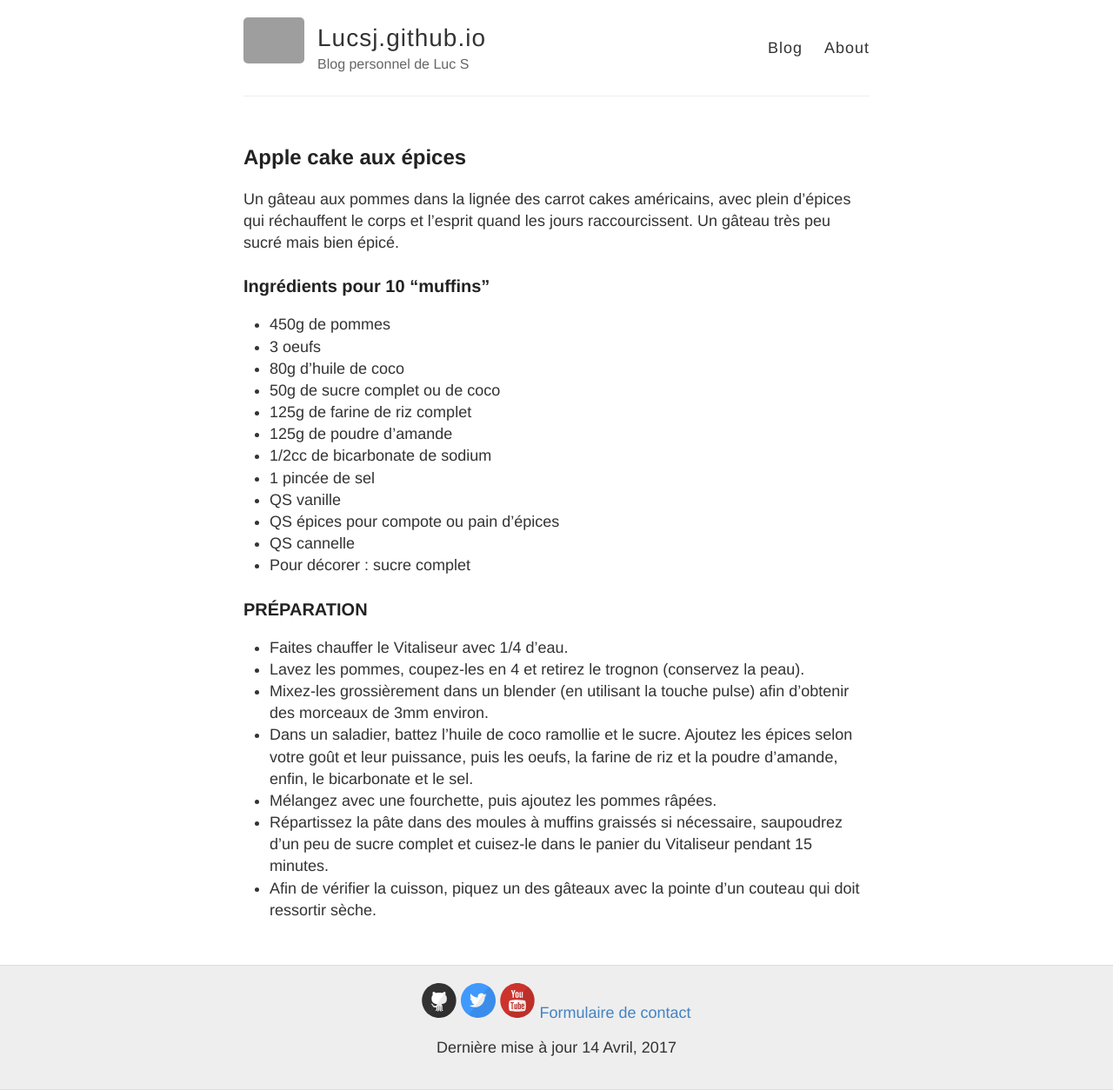
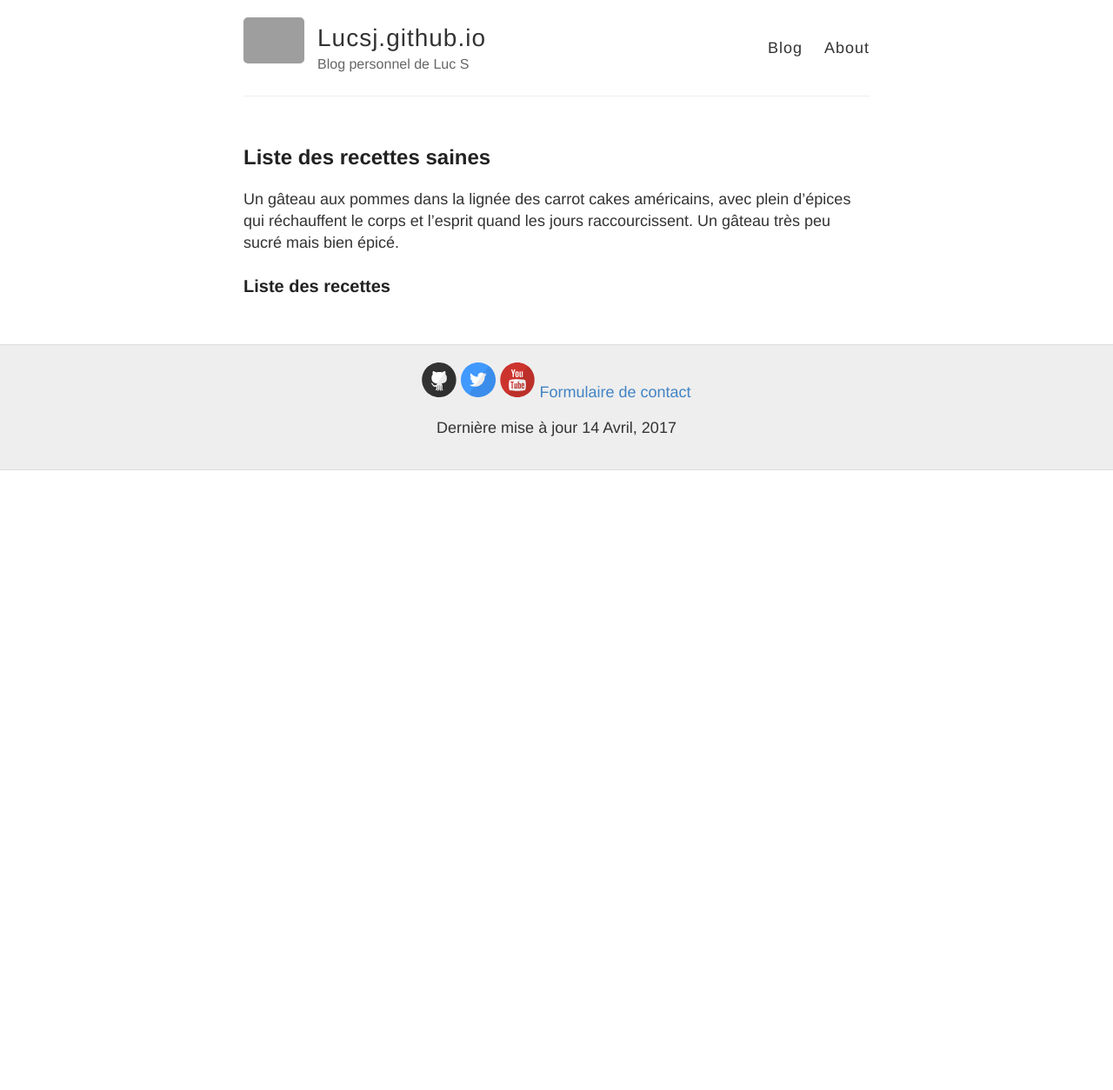
Before and after one commit to lucsj/lucsj.github.io, a Jekyll site: the page built from recettes/index.md, in a window 1280 px wide. Shown: the whole page at 87% size. Built offline with Jekyll 4.4.1, drawn with Linux system fonts in a browser that asks for light colours; after the commit the page ends 900 px from its top, so only the background shows below that; grey boxes are pictures that could not be loaded.

Commit message:
suite réparation erreur page liste des recettes

```diff
--- a/recettes/index.md
+++ b/recettes/index.md
@@ -1,31 +1,8 @@
 ---
-title: Apple cake aux épices
+title: Liste des recettes saines
 layout: page
 ---
 
 Un gâteau aux pommes dans la lignée des carrot cakes américains, avec plein d'épices qui réchauffent le corps et l'esprit quand les jours raccourcissent. Un gâteau très peu sucré mais bien épicé.
 
-### Ingrédients pour 10 "muffins"
-
-* 450g de pommes
-* 3 oeufs
-* 80g d'huile de coco
-* 50g de sucre complet ou de coco
-* 125g de farine de riz complet
-* 125g de poudre d'amande
-* 1/2cc de bicarbonate de sodium
-* 1 pincée de sel
-* QS vanille
-* QS épices pour compote ou pain d'épices
-* QS cannelle
-* Pour décorer : sucre complet
-
-### PRÉPARATION
-
-+ Faites chauffer le Vitaliseur avec 1/4 d'eau.
-+ Lavez les pommes, coupez-les en 4 et retirez le trognon (conservez la peau).
-+ Mixez-les grossièrement dans un blender (en utilisant la touche pulse) afin d'obtenir des morceaux de 3mm environ.
-+ Dans un saladier, battez l'huile de coco ramollie et le sucre. Ajoutez les épices selon votre goût et leur puissance, puis les oeufs, la farine de riz et la poudre d'amande, enfin, le bicarbonate et le sel.
-+ Mélangez avec une fourchette, puis ajoutez les pommes râpées.
-+ Répartissez la pâte dans des moules à muffins graissés si nécessaire, saupoudrez d'un peu de sucre complet et cuisez-le dans le panier du Vitaliseur pendant 15 minutes.
-+ Afin de vérifier la cuisson, piquez un des gâteaux avec la pointe d'un couteau qui doit ressortir sèche.
+### Liste des recettes
```
